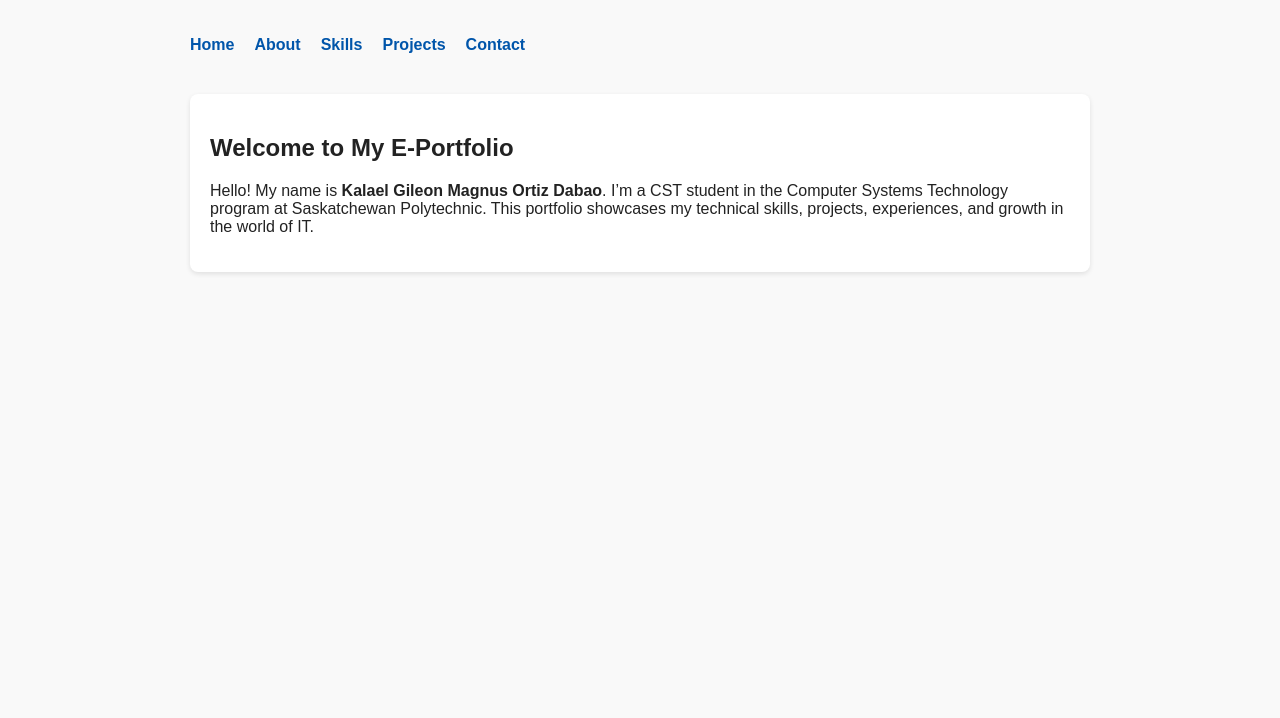
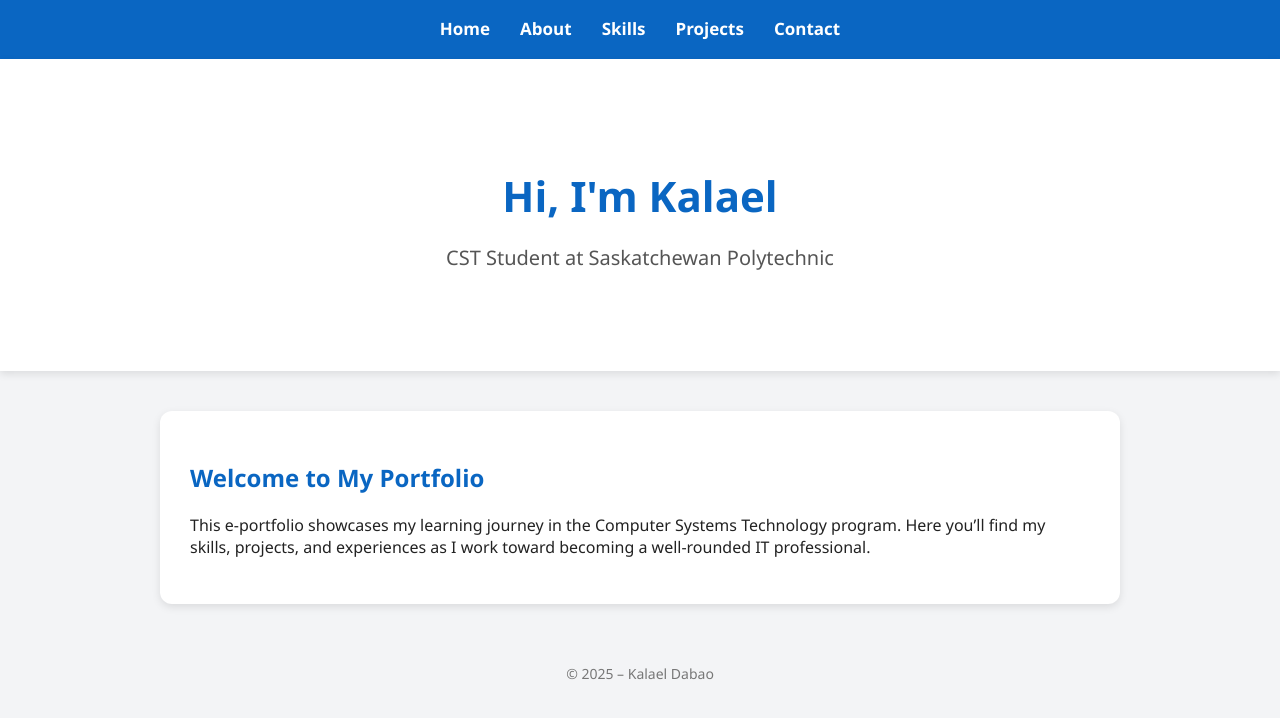
Before and after one commit to kaIaeI/E-Portfolio, a plain HTML site: page index.html in a window 1280 px wide. Drawn offline with Linux system fonts and the light colour scheme.

Commit message:
eport
finish 3.0

```diff
--- a/index.html
+++ b/index.html
@@ -17,12 +17,20 @@
     </ul>
 </nav>
 
+<div class="hero">
+    <h1>Hi, I'm Kalael</h1>
+    <p>CST Student at Saskatchewan Polytechnic</p>
+</div>
+
 <section>
-  <h1>Welcome to My E-Portfolio</h1>
-  <p>Hello! My name is <strong>Kalael Gileon Magnus Ortiz Dabao</strong>.
-  I’m a CST student in the Computer Systems Technology program at Saskatchewan Polytechnic.
-  This portfolio showcases my technical skills, projects, experiences, and growth in the world of IT.</p>
+    <h2>Welcome to My Portfolio</h2>
+    <p>This e-portfolio showcases my learning journey in the Computer Systems Technology program.
+    Here you’ll find my skills, projects, and experiences as I work toward becoming a well-rounded IT professional.</p>
 </section>
+
+<footer>
+    © 2025 – Kalael Dabao
+</footer>
 
 </body>
 </html>
--- a/style.css
+++ b/style.css
@@ -1,34 +1,91 @@
+/* -------- GENERAL STYLING -------- */
+
 body {
-  font-family: Arial, sans-serif;
-  max-width: 900px;
-  margin: auto;
-  padding: 20px;
-  background: #f9f9f9;
+    margin: 0;
+    padding: 0;
+    font-family: 'Segoe UI', Roboto, Arial, sans-serif;
+    background: #f3f4f6;
     color: #222;
 }
 
+/* -------- NAVIGATION -------- */
+
+nav {
+    background: #0a66c2;
+    padding: 15px 0;
+    box-shadow: 0 2px 5px rgba(0,0,0,0.15);
+}
+
 nav ul {
+    list-style: none;
     display: flex;
-  gap: 20px;
+    justify-content: center;
+    gap: 30px;
+    margin: 0;
     padding: 0;
-  list-style: none;
-  margin-bottom: 40px;
 }
 
 nav a {
+    color: white;
     text-decoration: none;
-  color: #0055aa;
-  font-weight: bold;
+    font-weight: 600;
+    font-size: 17px;
 }
 
 nav a:hover {
     text-decoration: underline;
 }
 
+/* -------- HERO SECTION -------- */
+
+.hero {
+    text-align: center;
+    padding: 80px 20px;
+    background: white;
+    box-shadow: 0 3px 8px rgba(0,0,0,0.1);
+}
+
+.hero h1 {
+    font-size: 42px;
+    margin-bottom: 10px;
+}
+
+.hero p {
+    font-size: 20px;
+    color: #555;
+}
+
+/* -------- CONTENT SECTIONS -------- */
+
 section {
+    max-width: 900px;
+    margin: 40px auto;
     background: white;
+    padding: 30px;
+    border-radius: 12px;
+    box-shadow: 0 3px 8px rgba(0,0,0,0.1);
+}
+
+h1, h2 {
+    color: #0a66c2;
+}
+
+ul {
+    line-height: 1.7;
+}
+
+/* -------- CONTACT PAGE -------- */
+
+.contact p {
+    font-size: 18px;
+}
+
+/* -------- FOOTER -------- */
+
+footer {
+    text-align: center;
     padding: 20px;
-  border-radius: 8px;
-  box-shadow: 0 2px 5px rgba(0,0,0,0.1);
-  margin-bottom: 20px;
+    margin-top: 40px;
+    color: #777;
+    font-size: 14px;
 }
```
Also changed, not shown: about.html (+7 -5 lines), contact.html (+8 -3 lines), projects.html (+12 -8 lines), skills.html (+10 -7 lines). Lines whose indentation alone changed are shown as unchanged.
